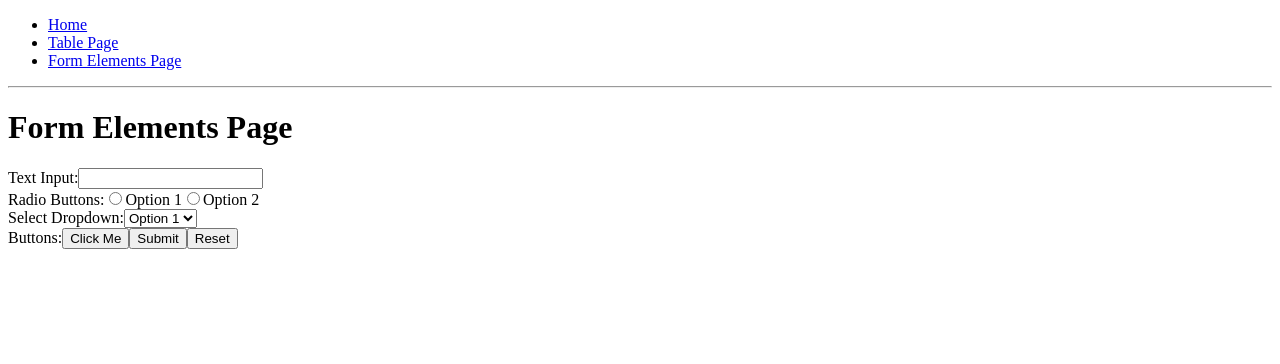
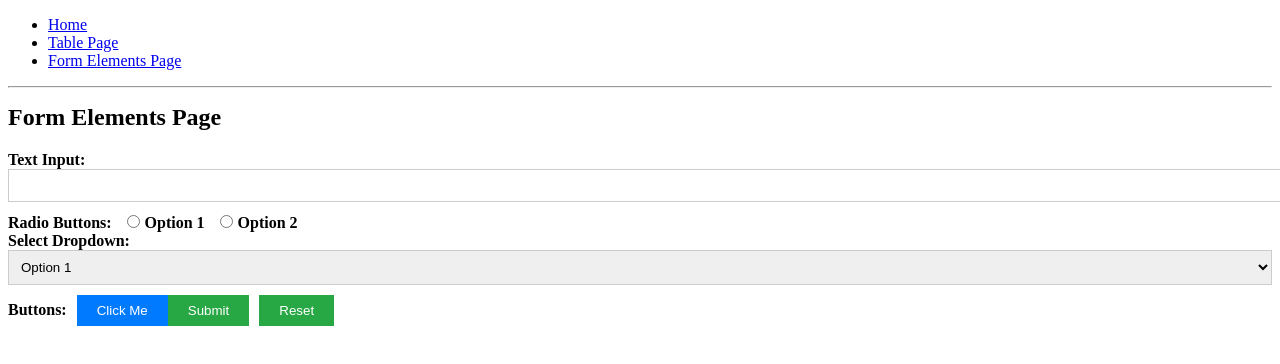
Before and after one commit to icchigoo/hello-world-app, a React (Create React App) app: page /form-elements in a window 1280 px wide. Shown: the top 364 px of the page. Built offline with nearby package versions, Linux system fonts and the light colour scheme.

Commit message:
Css added

```diff
--- /dev/null
+++ b/src/FormElementsPage.css
@@ -0,0 +1,55 @@
+/* FormElementsPage.css */
+h1 {
+    font-size: 24px;
+    margin-bottom: 20px;
+  }
+
+  label {
+    font-weight: bold;
+    margin-right: 10px;
+  }
+
+  input[type="text"] {
+    width: 100%;
+    padding: 8px;
+    margin-bottom: 10px;
+    border: 1px solid #ccc;
+  }
+
+  label input[type="radio"] {
+    margin-right: 5px;
+  }
+
+  select {
+    width: 100%;
+    padding: 8px;
+    margin-bottom: 10px;
+    border: 1px solid #ccc;
+  }
+
+  button {
+    padding: 8px 20px;
+    background-color: #007bff;
+    color: #fff;
+    border: none;
+    cursor: pointer;
+  }
+
+  button:hover {
+    background-color: #0056b3;
+  }
+
+  input[type="submit"],
+  input[type="reset"] {
+    padding: 8px 20px;
+    background-color: #28a745;
+    color: #fff;
+    border: none;
+    cursor: pointer;
+    margin-right: 10px;
+  }
+
+  input[type="submit"]:hover,
+  input[type="reset"]:hover {
+    background-color: #1e7e34;
+  }
--- a/src/FormElementsPage.js
+++ b/src/FormElementsPage.js
@@ -1,4 +1,5 @@
 import React, { useState } from 'react';
+import './FormElementsPage.css';
 
 function FormElementsPage() {
   const [textInput, setTextInput] = useState('');
```
